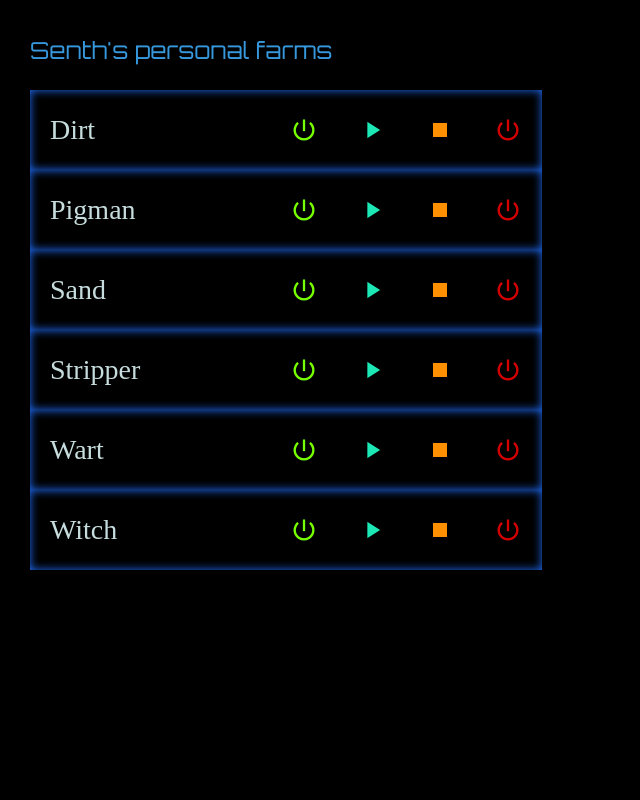
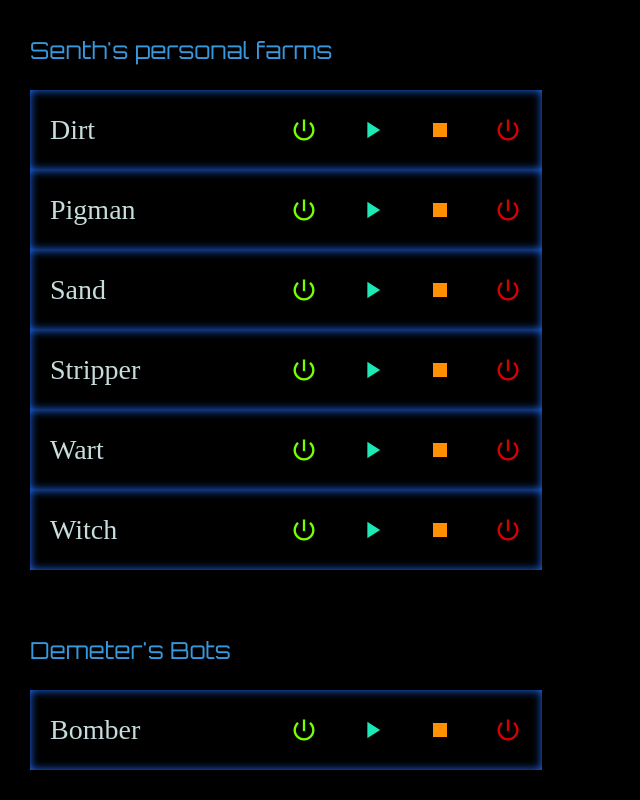
Before and after one commit to Senth/blushine-web, a React (Create React App) app in the folder frontend/: page /command in a window 1280 px wide. Shown: the part 1240-2040 px from the top of the page, without its empty margins (0-640 px from the left). Before the commit the page ends 1840 px from the top, so only its background shows below. Built offline with nearby package versions, Linux system fonts and the light colour scheme; no server answers; a web font is replaced by a local one.

Commit message:
✨ Player Bomber

```diff
--- a/frontend/src/Pages/CommandPage.tsx
+++ b/frontend/src/Pages/CommandPage.tsx
@@ -32,6 +32,10 @@ const CommandPage: React.FC<Props> = (props) => {
         <Player name="Stripper" />
         <Player name="Wart" />
         <Player name="Witch" />
+      </table>
+      <h3>Demeter's Bots</h3>
+      <table className="commands">
+        <Player name="Bomber" />
       </table>
     </div>
   )
```
Also changed, not shown: 1 other file (tests, documents, lock files or other folders).
